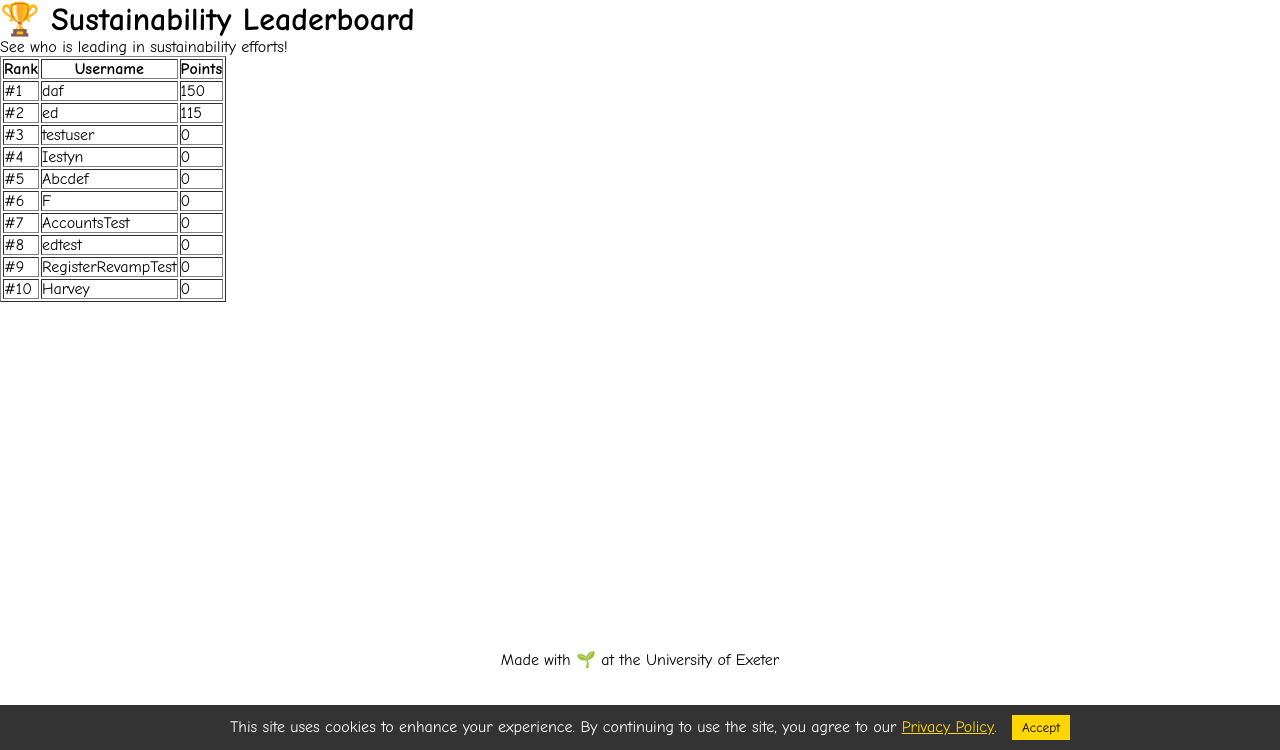
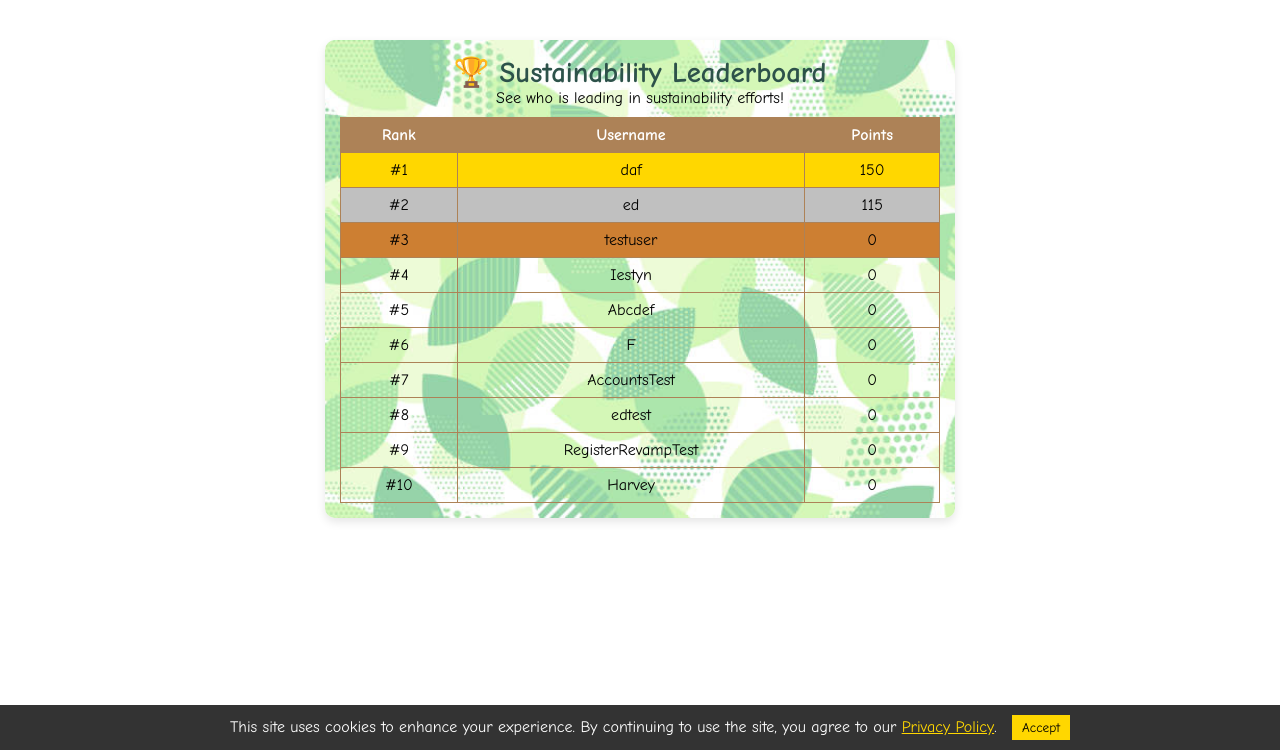
Before and after one commit to IestynDP/ECM2434, a Django app: page /accounts/leaderboard/ in a window 1280 px wide. Shown: the part 50-800 px from the top of the page. Run offline with Django 5.2, Linux system fonts and the light colour scheme; a user stored in the database is signed in; data comes from the database, SQL or seed files in the repository; some libraries are stand-ins or nearby versions.

Commit message:
leaderboard redesign
I redesign the leaderboard page today

```diff
--- a/apps/accounts/templates/leaderboard.html
+++ b/apps/accounts/templates/leaderboard.html
@@ -1,17 +1,93 @@
 {% extends "base.html" %}
+{% load static %}
+{% block content %}
+<head>
+    <meta name="viewport" content="width=device-width, initial-scale=1.0">
+    <style>
+        main {
+            text-align: center;
+            margin: 0;
+            padding: 20px;
+            position: relative;
 
-{% block content %}
+        }
+
+        .leaderboard-container {
+            max-width: 600px;
+            margin: auto;
+            background: rgba(249, 246, 241, 0.95);
+            padding: 15px;
+            border-radius: 10px;
+            box-shadow: 0px 4px 10px rgba(0, 0, 0, 0.1);
+            position: relative;
+            z-index: 1;
+            overflow-x: auto;
+            overflow: hidden;
+            background: url('{% static "leaderboardimages/leaderboardbackground.png" %}') repeat;
+            background-size: cover;
+            background-position: center;
+        }
+
+        h1 {
+            color: #2D524A;
+            font-size: 1.8em;
+        }
+
+        table {
+            width: 100%;
+            border-collapse: collapse;
+            margin-top: 10px;
+            font-size: 1em;
+            min-width: 300px;
+        }
+
+        th, td {
+            padding: 8px;
+            border: 1px solid #AD8257;
+            text-align: center;
+            white-space: nowrap;
+        }
+
+        th {
+            background-color: #AD8257;
+            color: white;
+        }
+
+        .rank-1 { background-color: gold; }
+        .rank-2 { background-color: silver; }
+        .rank-3 { background-color: #CD7F32; }
+
+        @media (max-width: 600px) {
+            .leaderboard-container {
+                padding: 10px;
+                overflow-x: auto;
+            }
+            h1 {
+                font-size: 1.5em;
+            }
+            table {
+                font-size: 0.9em;
+            }
+            th, td {
+                padding: 6px;
+            }
+        }
+    </style>
+</head>
+<main>
+    <div class="leaderboard-container">
         <h1>🏆 Sustainability Leaderboard</h1>
         <p>See who is leading in sustainability efforts!</p>
 
-    <table border="1">
+        <div style="overflow-x: auto;">
+            <table>
                 <tr>
                     <th>Rank</th>
                     <th>Username</th>
                     <th>Points</th>
                 </tr>
                 {% for player in top_players %}
-        <tr>
+                <tr class="{% if forloop.counter == 1 %}rank-1{% elif forloop.counter == 2 %}rank-2{% elif forloop.counter == 3 %}rank-3{% endif %}">
                     <td>#{{ forloop.counter }}</td>
                     <td>{{ player.user.username }}</td>
                     <td>{{ player.points }}</td>
@@ -22,5 +98,7 @@
                 </tr>
                 {% endfor %}
             </table>
-
+        </div>
+    </div>
+</main>
 {% endblock %}
--- a/config/settings.py
+++ b/config/settings.py
@@ -25,7 +25,7 @@ SECRET_KEY = 'django-insecure-p_^s$58^4_o*%)zxi^!p(e5h$5q&r#$+c9ksgn%8@y8y6cdn%k
 # SECURITY WARNING: don't run with debug turned on in production!
 DEBUG = True
 
-ALLOWED_HOSTS = ["10.207.129.237","127.0.0.1","10.10.0.56","10.207.159.148"]
+ALLOWED_HOSTS = ["10.10.0.12","127.0.0.1"]
 
 
 # Application definition
```
Also changed, not shown: apps/accounts/static/leaderboardimages/leaderboardbackground.png (added). Lines whose indentation alone changed are shown as unchanged.
